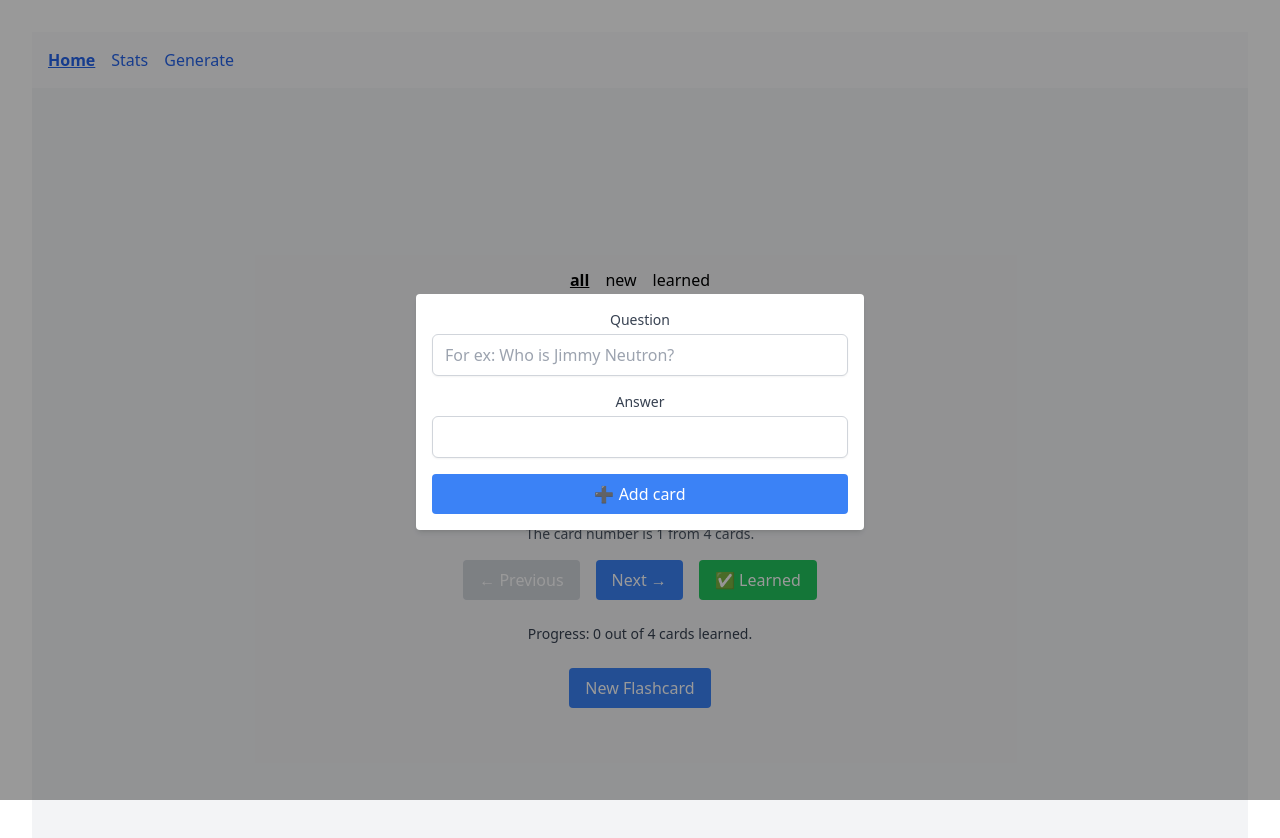
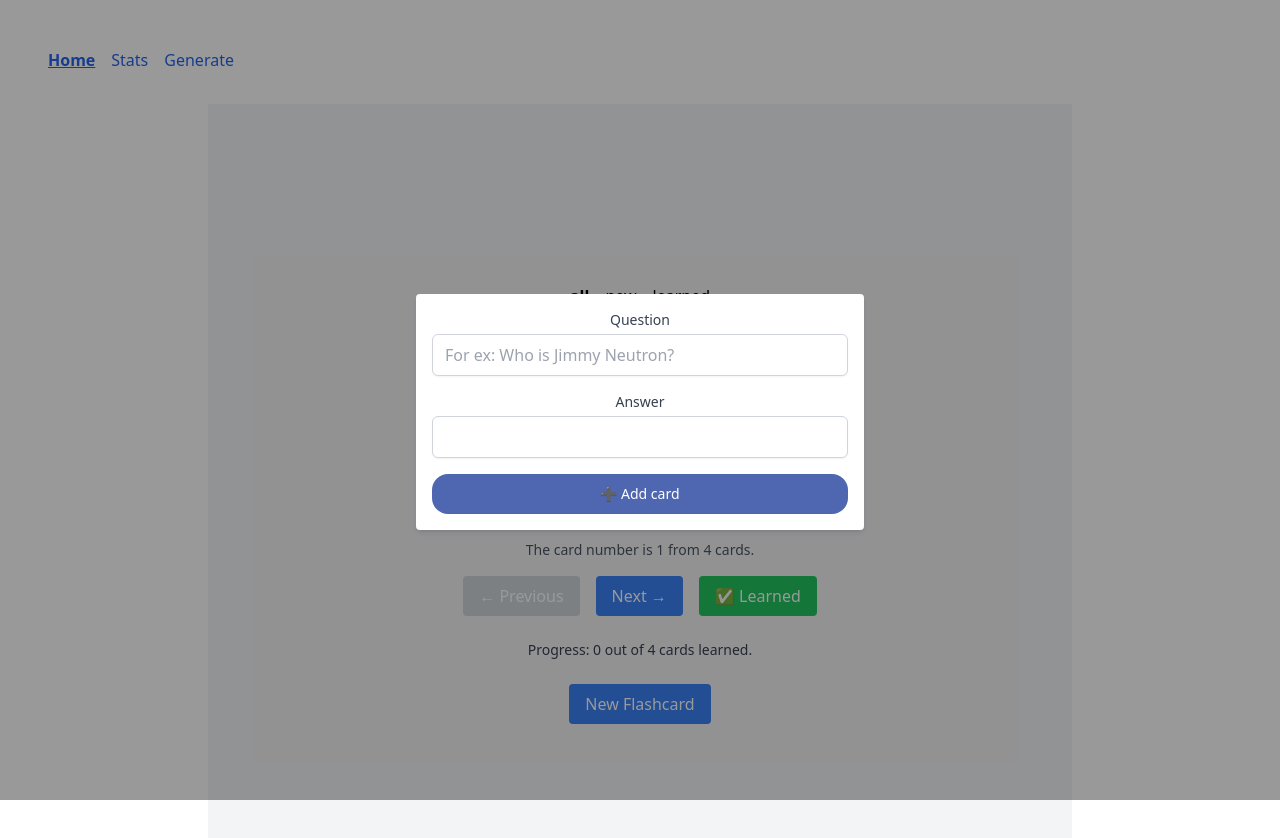
Before and after one commit to 6esterka/flashcards-project, a React (Vite) app: page / in a window 1280 px wide. Both pictures are taken after a click on the button "New Flashcard". Shown: the top 838 px of the page. Built offline with nearby package versions, Linux system fonts and the light colour scheme.

Commit message:
Added animations, fixed couple code issues

```diff
--- a/src/App.tsx
+++ b/src/App.tsx
@@ -1,21 +1,51 @@
-import { Route, Routes } from "react-router-dom";
+import { Route, Routes, useLocation } from "react-router-dom";
 import NavigationRouter from "./components/NavigationRouter";
 import Home from "./pages/Home";
 import Stats from "./pages/Stats";
 import Generate from "./pages/Generate";
+import AnimatedPage from "./components/layout/AnimatedPage";
+import { AnimatePresence } from "framer-motion";
 
 function App() {
+  const location = useLocation();
+
   return (
-    <div className="min-h-screen bg-gray-50">
-      <NavigationRouter/>
-      <Routes>
-        <Route path="*" element={<div className="p-4 text-red-500">Page not found</div>} />
-        <Route path="/" element={<Home />} />
-        <Route path="/stats" element={<Stats />} />
-        <Route path="/generate" element={<Generate />} />
-      </Routes>
-    </div>
-  )
+    <>
+      <NavigationRouter />
+      <AnimatePresence mode="wait">
+        <Routes location={location} key={location.pathname}>
+          <Route
+            path="/"
+            element={
+              <AnimatedPage>
+                <Home />
+              </AnimatedPage>
+            }
+          />
+          <Route
+            path="/stats"
+            element={
+              <AnimatedPage>
+                <Stats />
+              </AnimatedPage>
+            }
+          />
+          <Route
+            path="/generate"
+            element={
+              <AnimatedPage>
+                <Generate />
+              </AnimatedPage>
+            }
+          />
+          <Route
+            path="*"
+            element={<div className="p-4 text-red-500">Page not found</div>}
+          />
+        </Routes>
+      </AnimatePresence>
+    </>
+  );
 }
 
 export default App;
--- a/src/components/AddFlashcardForm.tsx
+++ b/src/components/AddFlashcardForm.tsx
@@ -1,4 +1,5 @@
 import React, { type FormEvent, useState } from "react";
+import { Button } from "./ui/Button";
 
 interface AddFlashcardProps {
   onAddFlashcard: (question: string, answer: string) => void;
@@ -57,12 +58,13 @@ const AddFlashcardForm: React.FC<AddFlashcardProps> = ({
             className="mt-1 block w-full px-3 py-2 border border-gray-300 rounded-md shadow-sm focus:outline-none focus:ring-blue-500 focus:border-blue-500"
           />
         </div>
-        <button
+        <Button
+          variant="primary"
           type="submit"
-          className="w-full bg-blue-500 text-white py-2 px-4 rounded hover:bg-blue-600 transition"
+          className="w-full"
         >
           ➕ Add card
-        </button>
+        </Button>
       </form>
     </div>
   );
--- a/src/components/EditFlashcardModal.tsx
+++ b/src/components/EditFlashcardModal.tsx
@@ -1,4 +1,4 @@
-import React, { useState,FormEvent } from "react";
+import React, { useState,type FormEvent } from "react";
 import type { Flashcard } from "../types/flashcard";
 
 interface EditFlashcardModalProps {
--- /dev/null
+++ b/src/components/layout/AnimatedPage.tsx
@@ -0,0 +1,18 @@
+import { motion } from "framer-motion";
+import type { PropsWithChildren } from "react";
+
+function AnimatedPage({ children }: PropsWithChildren) {
+  return (
+    <motion.main
+      initial={{ opacity: 0, y: 10 }}
+      animate={{ opacity: 1, y: 0 }}
+      exit={{ opacity: 0, y: -10 }}
+      transition={{ duration: 0.25 }}
+      className="mx-auto w-full max-w-4xl p-4"
+    >
+      {children}
+    </motion.main>
+  );
+}
+
+export default AnimatedPage;
--- /dev/null
+++ b/src/components/ui/Button.tsx
@@ -0,0 +1,45 @@
+import { motion, type MotionProps } from "framer-motion";
+import type { ButtonHTMLAttributes } from "react";
+import clsx from "clsx";
+
+type Props = Omit<ButtonHTMLAttributes<HTMLButtonElement>, "onDrag"> &
+  MotionProps & {
+    variant?: "primary" | "secondary" | "accent";
+    size?: "sm" | "md" | "lg";
+  };
+
+const base =
+  "inline-flex items-center justify-center rounded-2xl font-medium transition focus:outline-none focus:ring-2 focus:ring-offset-2";
+
+const variants = {
+  primary: "bg-[#4F67B1] text-white hover:bg-[#3F5494] focus:ring-[#3F5494]", // Next / Previous
+  secondary: "bg-[#FFD7B9] text-black hover:bg-[#FFCCAA] focus:ring-[#FFCCAA]", // general highlights
+  accent: "bg-[#B44B28] text-white hover:bg-[#923822] focus:ring-[#923822]",   // Learned / completed
+};
+
+const sizes = {
+  sm: "h-8 px-3 text-sm",
+  md: "h-10 px-4 text-sm",
+  lg: "h-12 px-6 text-base",
+};
+
+export function Button({
+  className,
+  variant = "primary",
+  size = "md",
+  ...props
+}: Props) {
+  return (
+    <motion.button
+      {...props}
+      className={clsx(base, variants[variant], sizes[size], className)}
+      whileHover={{
+        scale: 1.05,
+        y: -2,
+        boxShadow: "0px 6px 12px rgba(0,0,0,0.15)",
+      }}
+      whileTap={{ scale: 0.95, y: 1 }}
+      transition={{ type: "spring", stiffness: 300, damping: 20 }}
+    />
+  );
+}
--- a/src/enums/filterOption.ts
+++ b/src/enums/filterOption.ts
@@ -1,5 +1,7 @@
-export enum FilterOption {
-    All = "all",
-    New = "new",
-    Learned = "learned",
-}
+export const FilterOption = {
+    All: "all",
+    New: "new",
+    Learned: "learned",
+} as const;
+
+export type FilterOption = typeof FilterOption[keyof typeof FilterOption];
--- a/src/hooks/useFlashcards.ts
+++ b/src/hooks/useFlashcards.ts
@@ -126,7 +126,7 @@ export function useFlashcards() {
       setCards((cardsArray) => {
         const newCards = cardsArray.filter((card) => card.id !== id);
         //Keep this const if you would like to set change index logic during deleting card
-        const deleteCardIndex = cardsArray.findIndex((card) => card.id === id);
+        // const deleteCardIndex = cardsArray.findIndex((card) => card.id === id);
 
         const newIndex = Math.min(currentCardIndex, newCards.length - 1);
         setCurrentCardIndex(newIndex >= 0 ? newIndex : 0);
```
